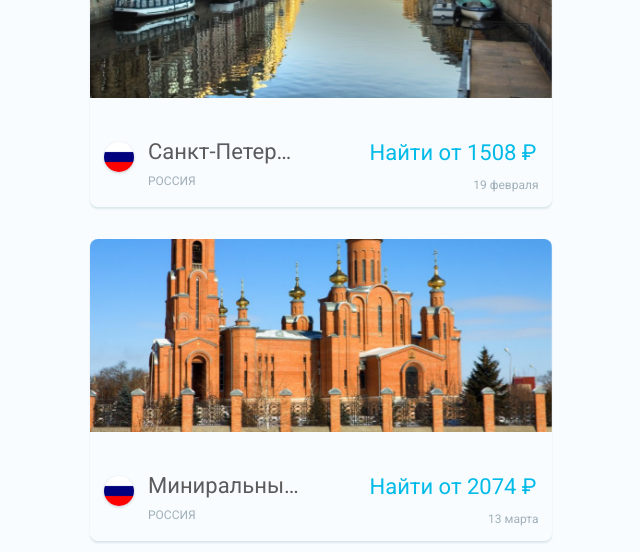
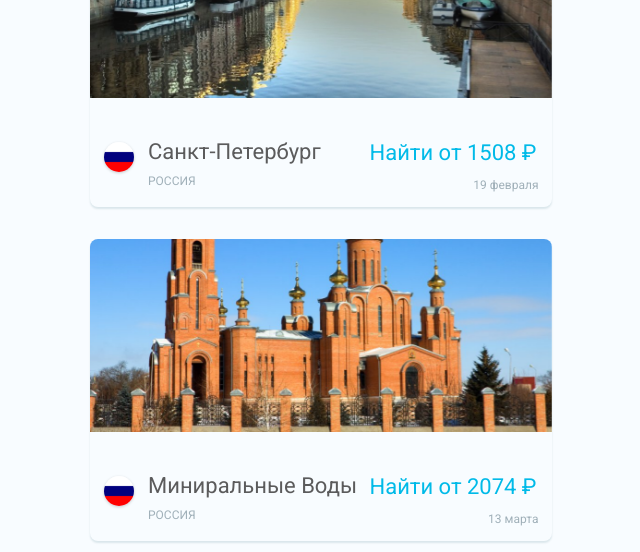
Before and after one commit to TchernyavskyDaniil/aviasales-demo-frontend, a React (Create React App) app: page / in a window 1280 px wide. Shown: the part 1780-2332 px from the top of the page, without its empty margins (74-714 px from the left). Built offline with nearby package versions, Linux system fonts and the light colour scheme; what react-click-outside would draw is missing.

Commit message:
fix styles

```diff
--- a/src/Home/Header/index.js
+++ b/src/Home/Header/index.js
@@ -326,10 +326,6 @@ const BtnSearchContainer = styled.div`
       @media screen and (min-width: 1024px) {
         margin-bottom: 240px;
       }
-
-      &:hover {
-        opacity: 0.9;
-      }
 `;
 
 const ButtonSearch = styled.button`
@@ -357,6 +353,10 @@ const ButtonSearch = styled.button`
         width: 40%%;
         margin-left: auto;
         margin-right: auto;
+      }
+
+      &:hover {
+        background-color: #ffa353;
       }
 `;
 
--- a/src/Home/ListPhoto/index.js
+++ b/src/Home/ListPhoto/index.js
@@ -109,6 +109,10 @@ const PhotoText = styled.p`
         font-size: 22px;
         line-height: 32px;
         padding-left: 44px;
+      }
+
+      @media screen and (min-width: 1024px) {
+        min-width: 220px;
       }
 `;
 
```
